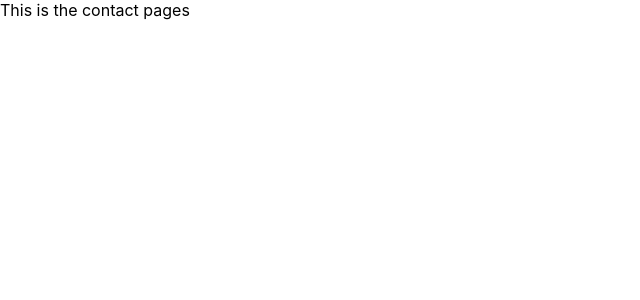
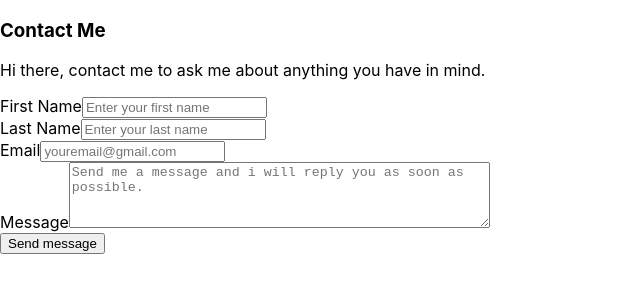
Before and after one commit to mosesojiko/zuri-stage1, a React (Create React App) app: page /contact in a window 1280 px wide. Shown: the top 300 px of the page, without its empty margins (0-640 px from the left). Built offline with nearby package versions, Linux system fonts and the light colour scheme.

Commit message:
feat: added contact form

```diff
--- a/src/pages/Contact.js
+++ b/src/pages/Contact.js
@@ -2,7 +2,54 @@ import React from 'react'
 
 function Contact() {
     return (
-        <div>This is the contact pages</div>
+        <div>
+            <form>
+                <h3>Contact Me</h3>
+                <p>Hi there, contact me to ask me about anything you have in mind.</p>
+                <div>
+                    <div>
+                        <lable htmlFor="first_name">First Name</lable>
+                             <input
+                             type="text"
+                             id="first_name"
+                             placeholder="Enter your first name"
+
+                            />
+                    </div>
+                    <div>
+                        <lable htmlFor="last_name">Last Name</lable>
+                             <input
+                             type="text"
+                             id="last_name"
+                             placeholder="Enter your last name"
+
+                            />
+                    </div>
+
+                    <div>
+                        <lable htmlFor="email">Email</lable>
+                             <input
+                             type="text"
+                             id="email"
+                             placeholder="youremail@gmail.com"
+
+                            />
+                    </div>
+
+                    <div>
+                        <lable htmlFor="message">Message</lable>
+                             <textarea
+                            id="message"
+                            rows="4"
+                            cols = "50"
+                             placeholder="Send me a message and i will reply you as soon as possible."
+
+                            />
+                    </div>
+                </div>
+                <button id="btn_submit" type="submit">Send message</button>
+            </form>
+        </div>
     )
 }
 
```
